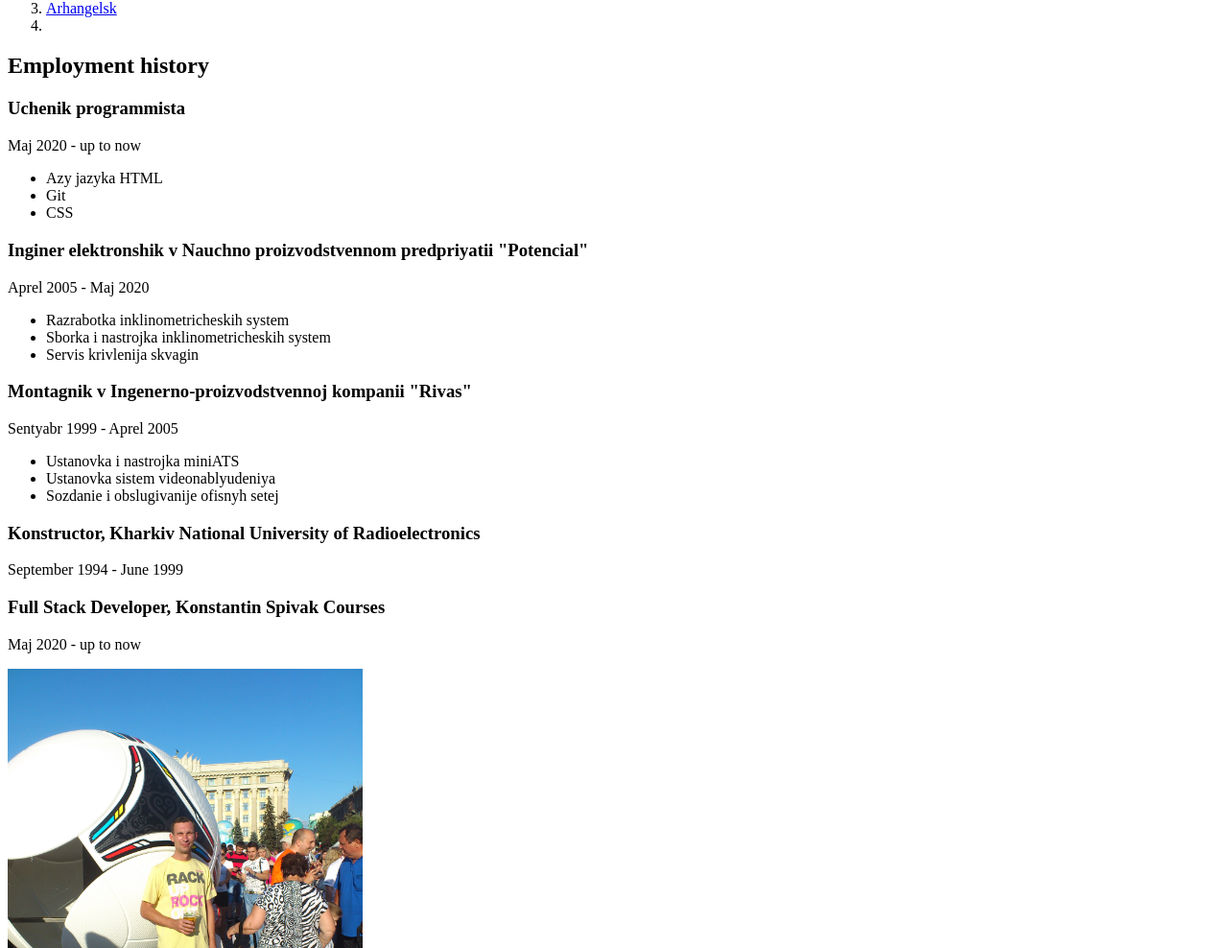
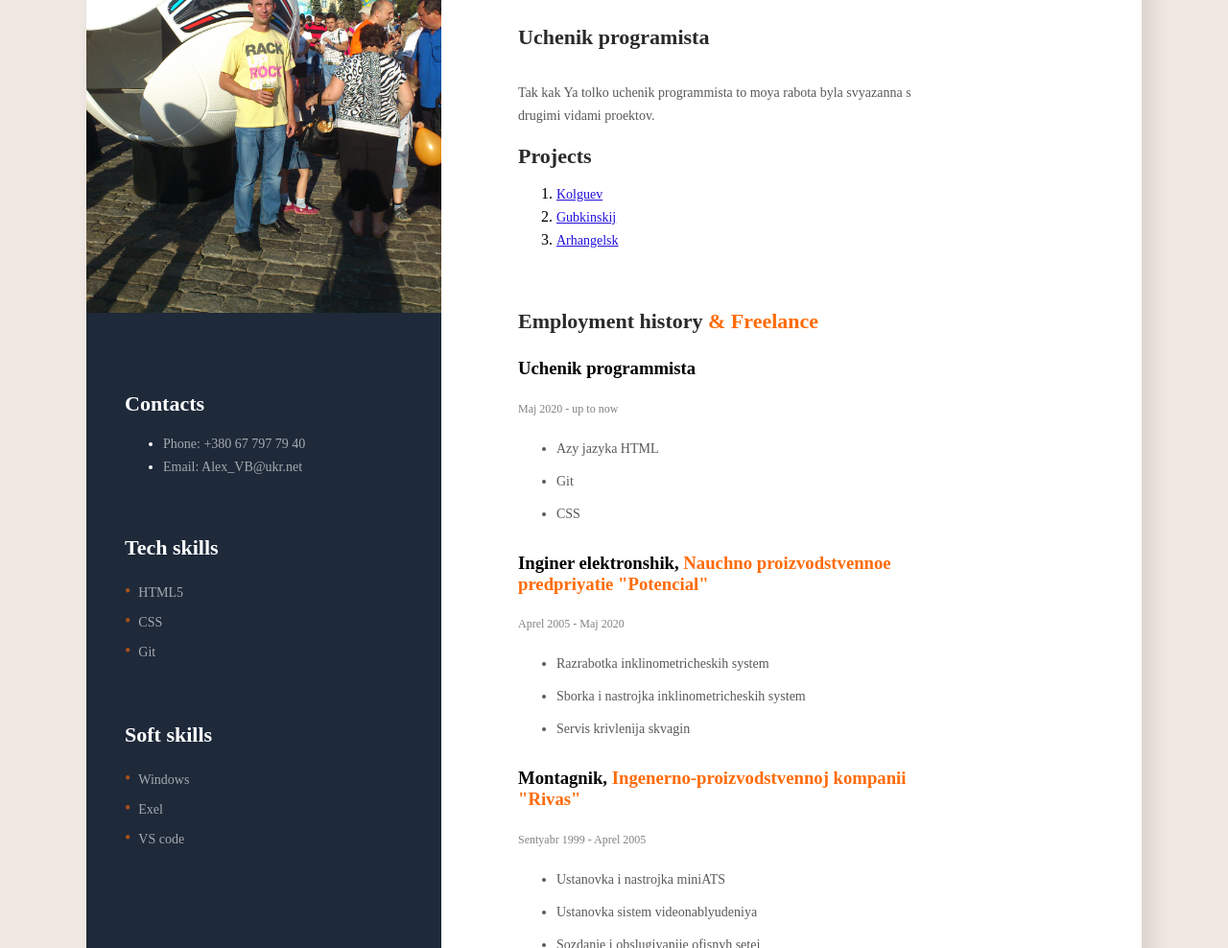
Before and after one commit to Alexej1977/Zadanije2, a plain HTML site: page index.html in a window 1280 px wide. Shown: the part 235-1223 px from the top of the page at 96% size. Drawn offline with Linux system fonts and the light colour scheme.

Commit message:
versija 16_06_2020

```diff
--- a/index.html
+++ b/index.html
@@ -6,97 +6,104 @@
         <meta name="keywords" content="Задание_2">
         <meta name="discrition" content="Резюме">
         <link rel="shorcut icon" href="https://atom.io/favicon.ico">
+        <link rel="stylesheet" href="style.css">
     </head>
     <body>
         <div class="container">
-            <div class="rith-side">
-                <section>
-                    <h1>Beregznoj Alexej</h1>
-                    <h2>Uchenik programista</h2>
-                    <p>
-                        Tak kak Ya tolko uchenik programmista to moya rabota byla svyazanna s drugimi vidami proektov.
-                    </p>
-                </section>
-                <section>
-                    <h2>Projects</h2>
-                    <ol>
-                        <li><a href="DSC00004.JPG">Kolguev</a></li>
-                        <li><a href="IMG_0311.jpg">Gubkinskij</a></li>
-                        <li><a href="DSC00039.JPG">Arhangelsk</a></li>
-                        <li><a href=""></a></li>
-                    </ol>
-                </section>
-                <section>
-                    <h2>Employment history</h2>
-                    <h3>Uchenik programmista</h3>
-                    <p>Maj 2020 - up to now</p>
+            <aside class="left-side">
+                <img src="DSC_0046.jpg" width="370" alt="Моё фото" class="photo">
+                <section class="contacts">
+                    <h2 class="contacts-title">Contacts</h2>
                     <ul>
-                        <li>Azy jazyka HTML</li>
-                        <li>Git</li>
-                        <li>CSS</li>
-                    </ul>
-                    <h3>Inginer elektronshik v Nauchno proizvodstvennom predpriyatii &QUOT;Potencial&QUOT;</h3>
-
-                    <p>Aprel 2005 - Maj 2020</p>
-                    <ul>
-                        <li>Razrabotka inklinometricheskih system</li>
-                        <li>Sborka i nastrojka inklinometricheskih system</li>
-                        <li>Servis krivlenija skvagin</li>
-                    </ul>
-                    <h3>Montagnik v Ingenerno-proizvodstvennoj kompanii &QUOT;Rivas&QUOT;</h3>
-                    <p>Sentyabr 1999 - Aprel 2005</p>
-                    <ul>
-                        <li>Ustanovka i nastrojka miniATS</li>
-                        <li>Ustanovka sistem videonablyudeniya</li>
-                        <li>Sozdanie i obslugivanije ofisnyh setej</li>
-                    </ul>
-                </section>
-                <section>
-                    <h3>Konstructor, Kharkiv National University
-                        of Radioelectronics
-                    </h3>
-                    <p>September 1994 - June 1999</p>
-
-                    <h3>Full Stack Developer, Konstantin Spivak Courses</h3>
-                    <p>Maj 2020 - up to now</p>
-                </section>
-            </div>
-            <aside class="left-side">
-                <section>
-                    <img src="DSC_0046.jpg" width="370" alt="Моё фото">
-                    <h2>Contacts</h2>
-                    <ul>
-                        <li>
-                            <a href="tel:+380677977940">
+                        <li class="contacts-item">
+                            <a class="contacts-link" href="tel:+380677977940">
                             Phone: +380 67 797 79 40
                             </a>
                         </li>
-                        <li>
-                            <a href="mailto:Alex_VB@ukr.net">
+                        <li class="contacts-item">
+                            <a class="contacts-link" href="mailto:Alex_VB@ukr.net">
                             Email: Alex_VB@ukr.net
                             </a>
                         </li>
                     </ul>
                 </section>
-                <section>
-                    <h2>Tech skills</h2>
-
-                    <ul>
-                        <li>HTML5</li>
-                        <li>CSS</li>
-                        <li>Git</li>
+                <section class="skills">
+                    <h2 class="skills-title">
+                      Tech skills
+                    </h2>
+                    <ul class="skills-list">
+                        <li class="skills-item">HTML5</li>
+                        <li class="skills-item">CSS</li>
+                        <li class="skills-item">Git</li>
                     </ul>
                 </section>
-                <section>
-                    <h2>Soft skills</h2>
+                <section class="skills">
+                    <h2 class="skills-title">
+                        Soft skills
+                    </h2>
 
-                    <ul>
-                        <li>Windows</li>
-                        <li>Exel</li>
-                        <li>VS code</li>
+                    <ul class="skills-list">
+                        <li class="skills-item">Windows</li>
+                        <li class="skills-item">Exel</li>
+                        <li class="skills-item">VS code</li>
                     </ul>
                 </section>
             </aside>
+
+            <div class="right-side">
+                <section>
+                    <h1 class="bio-title">Beregznoj Alexej</h1>
+                    <h2 class="bio-occupation">Uchenik programista</h2>
+                    <p class="bio-about">
+                        Tak kak Ya tolko uchenik programmista to moya rabota byla svyazanna s drugimi vidami proektov.
+                    </p>
+                </section>
+                <section class="projects">
+                    <h2 class="projects-title">Projects</h2>
+                    <ol>
+                        <li><a href="DSC00004.JPG" class="projects-link">Kolguev</a></li>
+                        <li><a href="IMG_0311.jpg" class="projects-link">Gubkinskij</a></li>
+                        <li><a href="DSC00039.JPG" class="projects-link">Arhangelsk</a></li>
+                    </ol>
+                </section>
+                <section class="jobs">
+                    <h2 class="jobs-title">Employment history <span class="accent">&amp; Freelance</span></h2>
+                    <h3 class="jobs-ocupation">Uchenik programmista</h3>
+                    <p class="jobs-time">Maj 2020 - up to now</p>
+                    <ul class="experience">
+                        <li class="experience-item">Azy jazyka HTML</li>
+                        <li class="experience-item">Git</li>
+                        <li class="experience-item">CSS</li>
+                    </ul>
+                    <h3 class="jobs-ocupation">Inginer elektronshik,<span class="accent"> Nauchno proizvodstvennoe predpriyatie &QUOT;Potencial&QUOT;</span></h3>
+
+                    <p class="jobs-time">Aprel 2005 - Maj 2020</p>
+                    <ul class="experience">
+                        <li class="experience-item">Razrabotka inklinometricheskih system</li>
+                        <li class="experience-item">Sborka i nastrojka inklinometricheskih system</li>
+                        <li class="experience-item">Servis krivlenija skvagin</li>
+                    </ul>
+                    <h3 class="jobs-ocupation">Montagnik, <span class="accent">Ingenerno-proizvodstvennoj kompanii &QUOT;Rivas&QUOT;</span></h3>
+                    <p class="jobs-time">Sentyabr 1999 - Aprel 2005</p>
+                    <ul class="experience">
+                        <li class="experience-item">Ustanovka i nastrojka miniATS</li>
+                        <li class="experience-item">Ustanovka sistem videonablyudeniya</li>
+                        <li class="experience-item">Sozdanie i obslugivanije ofisnyh setej</li>
+                    </ul>
+                </section>
+                <section class="education">
+                    <h2 class="education-title">
+                      Education
+                    </h2>
+                    <h3 class="education-degree">Konstructor, <span class="accent"> Kharkiv National University
+                        of Radioelectronics</span>
+                    </h3>
+                    <p class="education-time">September 1994 - June 1999</p>
+
+                    <h3 class="education-degree">Full Stack Developer, <span class="acent"> Spivak Courses</span></h3>
+                    <p class="education-time">Maj 2020 - up to now</p>
+                </section>
+            </div>
         </div>
     </body>
 </html>
--- a/style.css
+++ b/style.css
@@ -0,0 +1,206 @@
+ body {
+     padding: 60px;
+     background-color: #f0e8e3;
+ }
+
+ .container {
+     display: flex;
+     width: 1100px;
+     margin-right: auto;
+     margin-left: auto;
+     background-color: #fff;
+     box-shadow: 10px 10px 20px 0px hsla(0, 0%, 0%, 0.1)
+ }
+
+ .right-side {
+    padding-top: 68px;
+    padding-right: 200px;
+    padding-bottom: 68px;
+    padding-left: 80px;
+    width: 730px;
+    background-color: #fff;
+  }
+
+  .left-side {
+    width: 370px;
+    min-height: 370px;
+    background-color: #1e2939
+  }
+
+ .bio-title {
+    font-size: 35px;
+    line-height: 2;
+    margin-bottom: 20px;
+
+  }
+
+  .bio-occupation {
+    margin-bottom: 27px;
+    font-size: 22px;
+  }
+
+  .bio-title ,
+  .bio-occupation {
+    color: #2a2a2a;
+  }
+
+  .bio-occupation,
+  .bio-about {
+    line-height: 1.714;
+  }
+
+  .bio-about {
+    color: #595959;
+    font-size: 14px;
+  }
+
+  .projects-title {
+    margin-bottom: 14px;
+    color: #2a2a2a;
+    font-size: 22px;
+    line-height: 1.091;
+  }
+
+  .projects-link {
+    color: #220fdc;
+    font-size: 14px;
+    line-height: 1.714;
+  }
+  .projects-link:hover {
+    color: #ff6b08;
+  }
+
+  .contacts-link {
+    color: #595959;
+    text-decoration: none;
+  }
+  .contacts-link:hover {
+    color: #ff6b08
+  }
+
+  .jobs-title {
+    color: #2a2a2a;
+    font-size: 22px;
+    line-height: 1.091;
+    margin-bottom: 26px;
+  }
+
+  .jobs-occupation {
+    color: #2a2a2a;
+    font-size: 16px;
+    line-height: 1.5;
+    margin-bottom: 16px;
+  }
+
+  .jobs-time {
+    color: #828282;
+    font-size: 12px;
+    line-height: 2;
+    margin-bottom: 18px;
+  }
+
+  .experience-item {
+    color: #595959;
+    font-size: 14px;
+    line-height: 1.714;
+    margin-bottom: 10px;
+  }
+
+  .accent{
+    color: #ff6b08
+  }
+
+  .experience {
+    margin-bottom: 28px;
+  }
+
+  .education-title {
+    color: #2a2a2a;
+    font-size: 22px;
+    line-height:1.091;
+    margin-bottom: 26px;
+  }
+
+  .education-degree {
+    color: #2a2a2a;
+    font-size: 16px;
+    line-height:1.5;
+    margin-bottom: 16px;
+  }
+
+
+  .education-time {
+    color: #828282;
+    font-size: 12px;
+    line-height:2;
+    margin-bottom: 18px;
+  }
+
+  .bio,
+.projects,
+.jobs,
+.education {
+  margin-bottom: 60px;
+}
+
+  .photo {
+    width:370px;
+  }
+
+  .contacts-title {
+    font-size: 22px;
+    line-height: 1.091;
+    color: #fff;
+  }
+
+  .contacts-item {
+    font-size: 14px;
+    line-height: 1.714;
+    color: #fff;
+  }
+
+  .contacts-link {
+    opacity: 0.6;
+    color: #fff;
+  }
+
+  .contacts-link:hover {
+    opacity: 1;
+  }
+
+  .skills-list {
+    list-style: none;
+    padding-left: 0;
+  }
+
+  .skills-title {
+    font-size: 22px;
+    line-height: 1.091
+  }
+
+  .skills-item {
+    font-size: 14px;
+    line-height: 1.714;
+    opacity: 0.6;
+
+  }
+
+  .skills-item::before  {
+    content:'\2022';
+    margin-right: 8px;
+    color: #ff6b08;
+    font-size: 18px;
+  }
+
+  .photo,
+.contacts,
+.skills {
+  margin-bottom: 60px;
+}
+
+.contacts,
+.skills {
+  padding-left: 40px;
+  color: #fff;
+
+}
```
